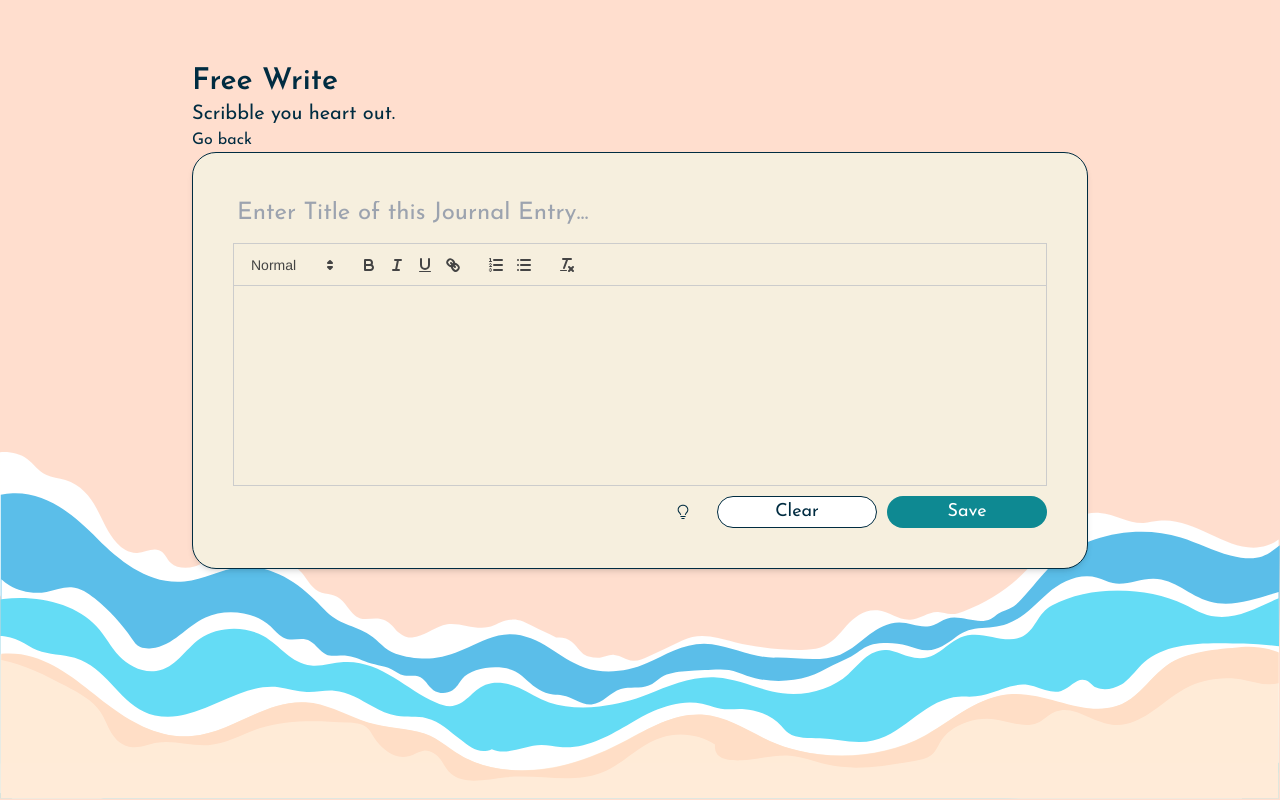
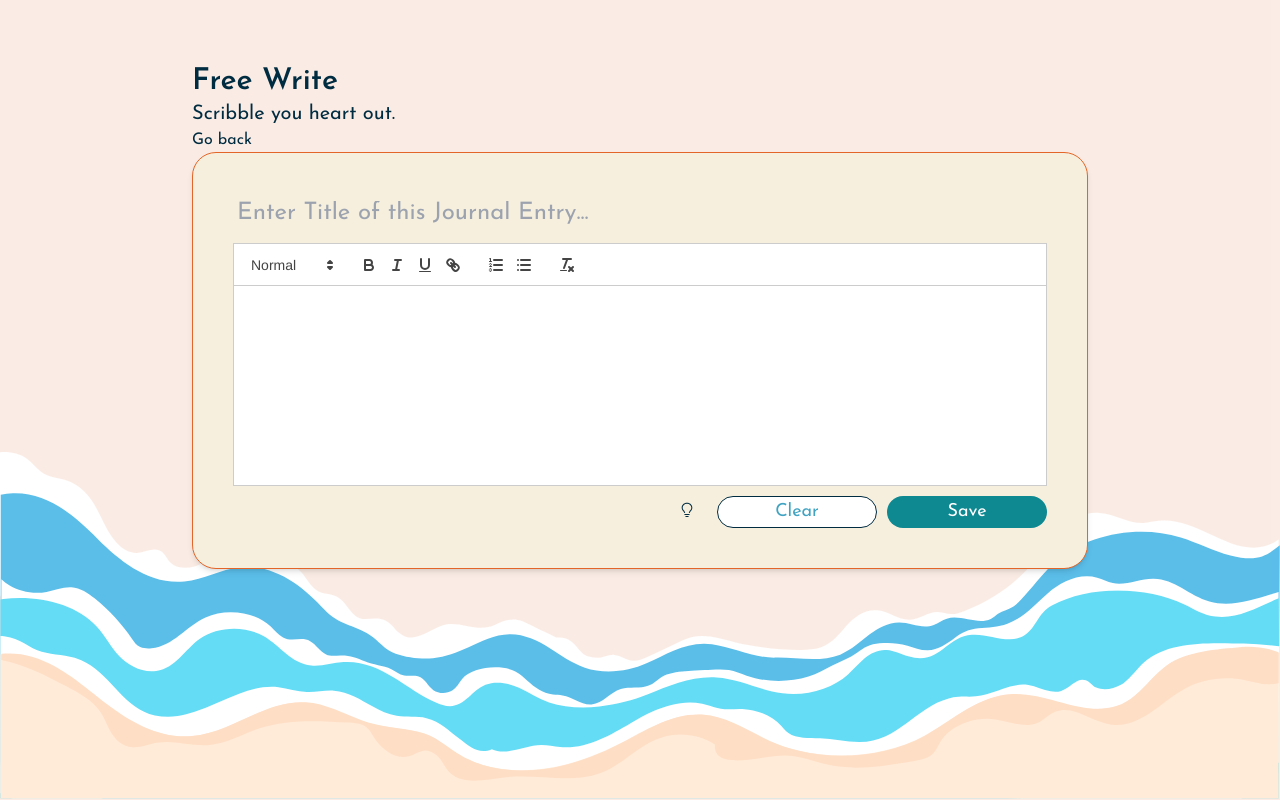
Before and after one commit to cherryontech/comet-cruisers-spring2024, a React (Create React App) app: page /free-journal in a window 1280 px wide. Built offline with nearby package versions, Linux system fonts and the light colour scheme.

Commit message:
Add unsaved changes modal, new color, reword text

```diff
--- a/src/js/JournalContainer.js
+++ b/src/js/JournalContainer.js
@@ -1,5 +1,6 @@
 import React, { useState, useEffect } from 'react';
 import { Link } from 'react-router-dom';
+import Popup from 'reactjs-popup';
 import GeneratePrompt from './Prompt.js';
 import SaveButton from '../js/saveButton.js';
 import ClearButton from '../js/clearButton.js';
@@ -95,7 +96,21 @@ const JournalContainer = () => {
     <div className="journal-container">
       <div className="journal-entry">
         {displayPrompt()}
-        <Link to="/">Go back</Link>
+        <Popup trigger={<button>Go back</button>} modal nested>
+          <div className="modal">
+            <h1>Unsaved Changes</h1>
+            <p>Looks like you didn&apos;t save.</p>
+            <br />
+            <div className="btn-container">
+              <button className="btn btn-secondary" onClick={() => close()}>
+                Cancel
+              </button>
+              <button className="btn btn-tertiary">
+                <Link to="/">Discard</Link>
+              </button>
+            </div>
+          </div>
+        </Popup>
         <JournalTextEntry />
       </div>
     </div>
--- a/src/pages/Home.js
+++ b/src/pages/Home.js
@@ -1,7 +1,7 @@
 import React from 'react';
-
 import { Link } from 'react-router-dom';
 import Popup from 'reactjs-popup';
+import { IoMdClose } from "react-icons/io";
 import 'reactjs-popup/dist/index.css';
 import DisplayJournal from '../js/displayEntries.js';
 
@@ -11,19 +11,21 @@ const Home = () => {
       <h1 className="text-3xl font-bold underline">Title</h1>
       <header>This is the temporary home page</header>
       <br />
-      <Popup trigger={<button>ChooseJournal</button>} modal nested>
+      <Popup trigger={<button>New Entry</button>} modal nested>
         {(close) => (
           <div className="modal">
             <div className="content">Choose</div>
             <div>
-              <button onClick={() => close()}>X</button>
+              <button onClick={() => close()}>
+                <IoMdClose />
+              </button>
             </div>
             <button>
-              <Link to="/free-journal">FreeJournal</Link>
+              <Link to="/free-journal">Free Write</Link>
             </button>
             <br />
             <button>
-              <Link to="/prompt-journal">PromptJournal</Link>
+              <Link to="/prompt-journal">Random Prompt</Link>
             </button>
           </div>
         )}
--- a/src/styles/main.css
+++ b/src/styles/main.css
@@ -396,7 +396,7 @@ video {
 
 body{
   --tw-bg-opacity: 1;
-  background-color: rgb(255 211 190 / var(--tw-bg-opacity));
+  background-color: rgb(249 230 220 / var(--tw-bg-opacity));
   --tw-text-opacity: 1;
   color: rgb(0 44 65 / var(--tw-text-opacity));
 }
@@ -562,7 +562,17 @@ body{
   --tw-bg-opacity: 1;
   background-color: rgb(255 255 255 / var(--tw-bg-opacity));
   --tw-text-opacity: 1;
-  color: rgb(0 44 65 / var(--tw-text-opacity));
+  color: rgb(64 163 194 / var(--tw-text-opacity));
+}
+.btn-tertiary{
+  border-width: 1px;
+  border-style: solid;
+  --tw-border-opacity: 1;
+  border-color: rgb(227 101 39 / var(--tw-border-opacity));
+  --tw-bg-opacity: 1;
+  background-color: rgb(255 255 255 / var(--tw-bg-opacity));
+  --tw-text-opacity: 1;
+  color: rgb(227 101 39 / var(--tw-text-opacity));
 }
 .btn-container{
   display: flex;
@@ -581,8 +591,8 @@ body{
   color: rgb(14 137 146 / var(--tw-text-opacity));
 }
 .switch-btn{
-  height: 2rem;
-  width: 2rem;
+  height: 1.75rem;
+  width: 1.75rem;
   --tw-text-opacity: 1;
   color: rgb(0 44 65 / var(--tw-text-opacity));
 }
@@ -615,7 +625,7 @@ body{
   border-width: 1px;
   border-style: solid;
   --tw-border-opacity: 1;
-  border-color: rgb(0 44 65 / var(--tw-border-opacity));
+  border-color: rgb(227 101 39 / var(--tw-border-opacity));
   --tw-bg-opacity: 1;
   background-color: rgb(246 239 222 / var(--tw-bg-opacity));
   padding: 2.5rem;
@@ -684,6 +694,7 @@ body {
 }
 
 .ql-container.ql-snow {
+  background-color: white;
   height: 25vh;
   max-height: 25vh;
 }
--- a/src/styles/tailwind.css
+++ b/src/styles/tailwind.css
@@ -15,6 +15,10 @@ body {
   background-size: 100% auto;
   background-position: bottom;
   background-attachment: fixed;
+}
+
+.quill {
+  background-color: white;
 }
 
 .ql-container.ql-snow {
@@ -42,8 +46,13 @@ body {
   }
 
   .btn-secondary {
-    @apply bg-white text-custom-teal-dark border border-solid border-custom-teal-dark;
+    @apply bg-white text-custom-teal-light border border-solid border-custom-teal-light;
   }
+
+  .btn-tertiary {
+    @apply bg-white text-custom-burnt-orange border border-solid border-custom-burnt-orange;
+  }
+
   .btn-container {
     @apply flex justify-end space-x-2.5;
   }
@@ -65,7 +74,7 @@ body {
   }
 
   .text-entry {
-    @apply bg-custom-cream rounded-3xl border border-solid border-custom-teal-dark shadow-md p-10 space-y-2.5;
+    @apply bg-custom-cream rounded-3xl border border-solid border-custom-burnt-orange shadow-md p-10 space-y-2.5;
   }
 
   .prompt {
--- a/tailwind.config.js
+++ b/tailwind.config.js
@@ -163,10 +163,12 @@ module.exports = {
       rose: colors.rose,
       'custom-teal': {
         'base':'#0E8992',
+        'light': '#40A3C2',
         'dark': '#002C41',
       },
-      'custom-apricot': '#FFD3BE',
-      'custom-cream': '#F6EFDE'
+      'custom-apricot': '#F9E6DC',
+      'custom-cream': '#F6EFDE',
+      'custom-burnt-orange': '#E36527',
     }),
     columns: {
       auto: 'auto',
```
